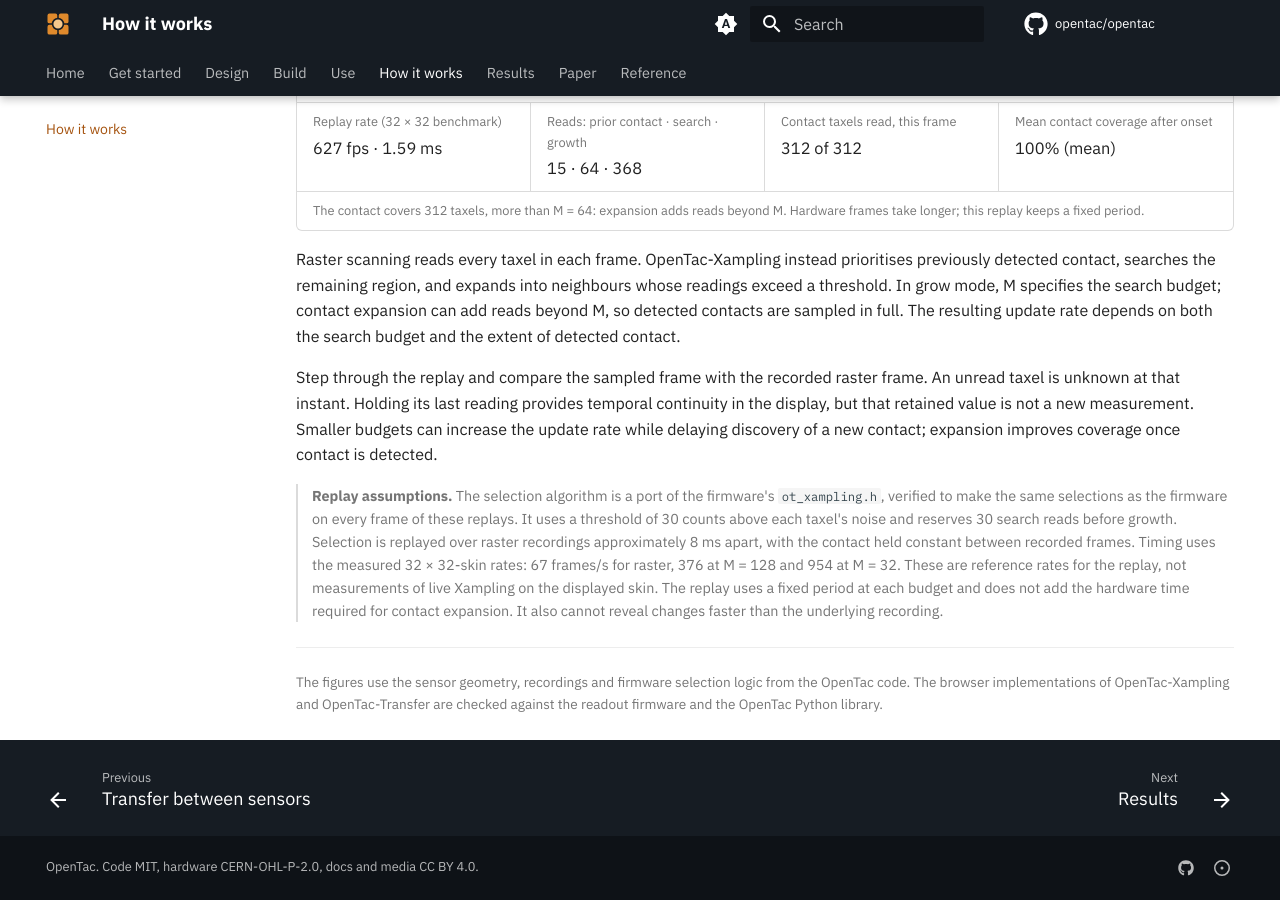
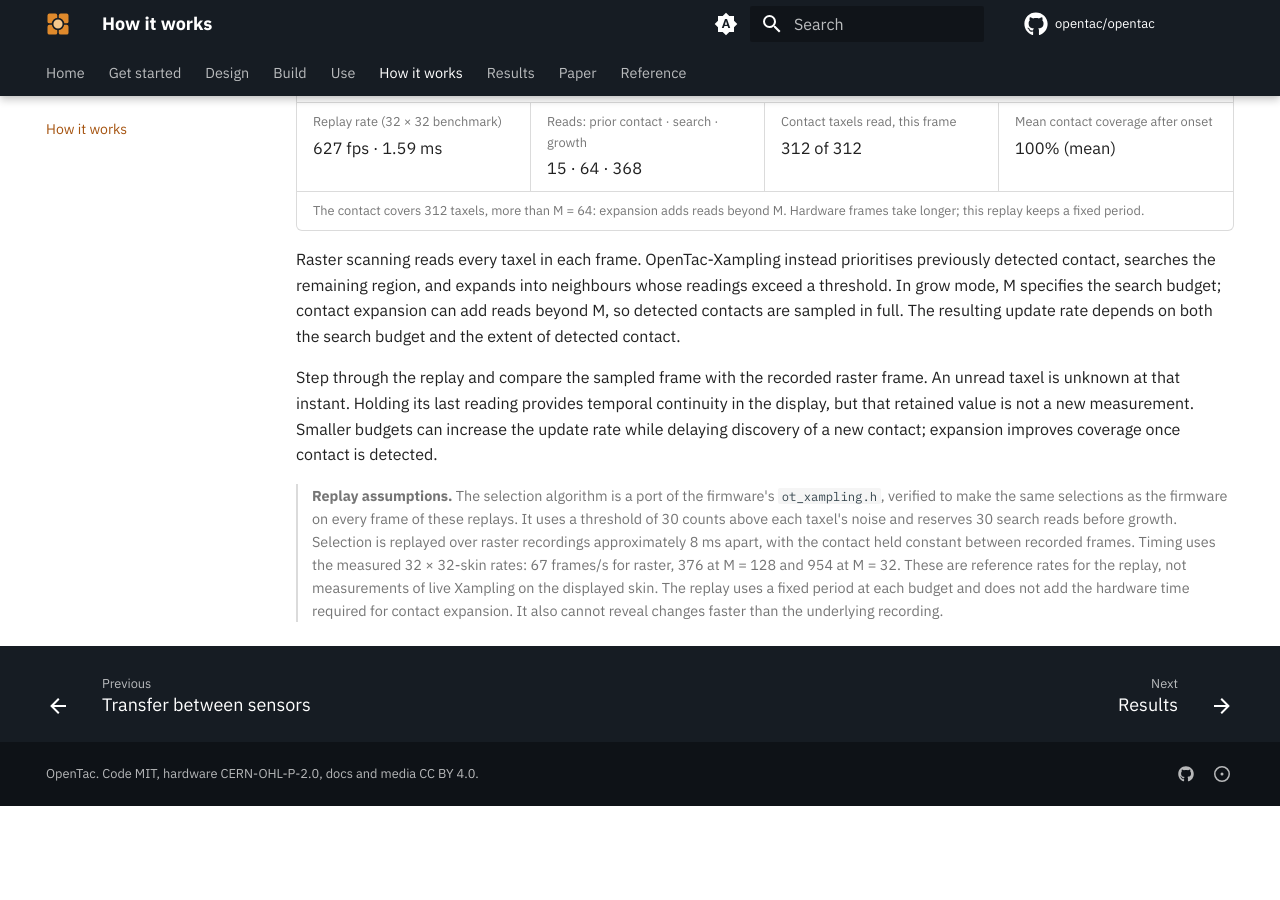
Before and after one commit to opentac/opentac.github.io, an MkDocs documentation site: the page built from docs/learn/index.md, in a window 1280 px wide and 900 px high, scrolled down 5655 px. Built offline with MkDocs 1.6.1 and Material for MkDocs 9.7.7, drawn with Linux system fonts in a browser that asks for light colours; comment, search, counter and statistics services are not loaded; after the commit the page ends 6461 px from its top, so only the background shows below that.

Commit message:
Remove closing credit paragraph from How it works [skip render]

```diff
--- a/docs/learn/index.md
+++ b/docs/learn/index.md
@@ -62,10 +62,6 @@ Step through the replay and compare the sampled frame with the recorded raster f
 
 <p class="otl otl-note"><b>Replay assumptions.</b> The selection algorithm is a port of the firmware's <code>ot_xampling.h</code>, verified to make the same selections as the firmware on every frame of these replays. It uses a threshold of 30 counts above each taxel's noise and reserves 30 search reads before growth. Selection is replayed over raster recordings approximately 8 ms apart, with the contact held constant between recorded frames. Timing uses the measured 32 × 32-skin rates: 67 frames/s for raster, 376 at M = 128 and 954 at M = 32. These are reference rates for the replay, not measurements of live Xampling on the displayed skin. The replay uses a fixed period at each budget and does not add the hardware time required for contact expansion. It also cannot reveal changes faster than the underlying recording.</p>
 
----
-
-<p class="otl otl-credit">The figures use the sensor geometry, recordings and firmware selection logic from the OpenTac code. The browser implementations of OpenTac-Xampling and OpenTac-Transfer are checked against the readout firmware and the OpenTac Python library.</p>
-
 <script src="js/lib.js"></script>
 <script src="js/bumpmodel.js"></script>
 <script src="js/xampling.js"></script>
```
